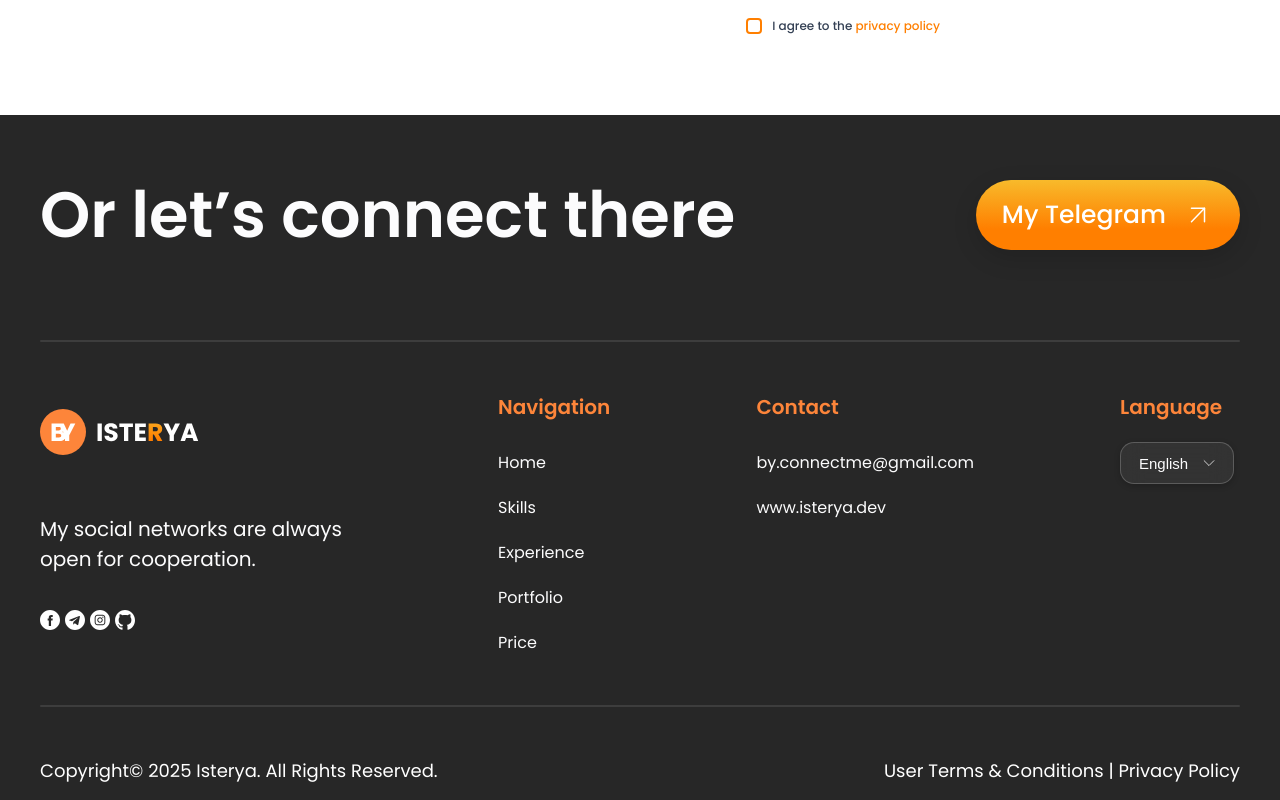
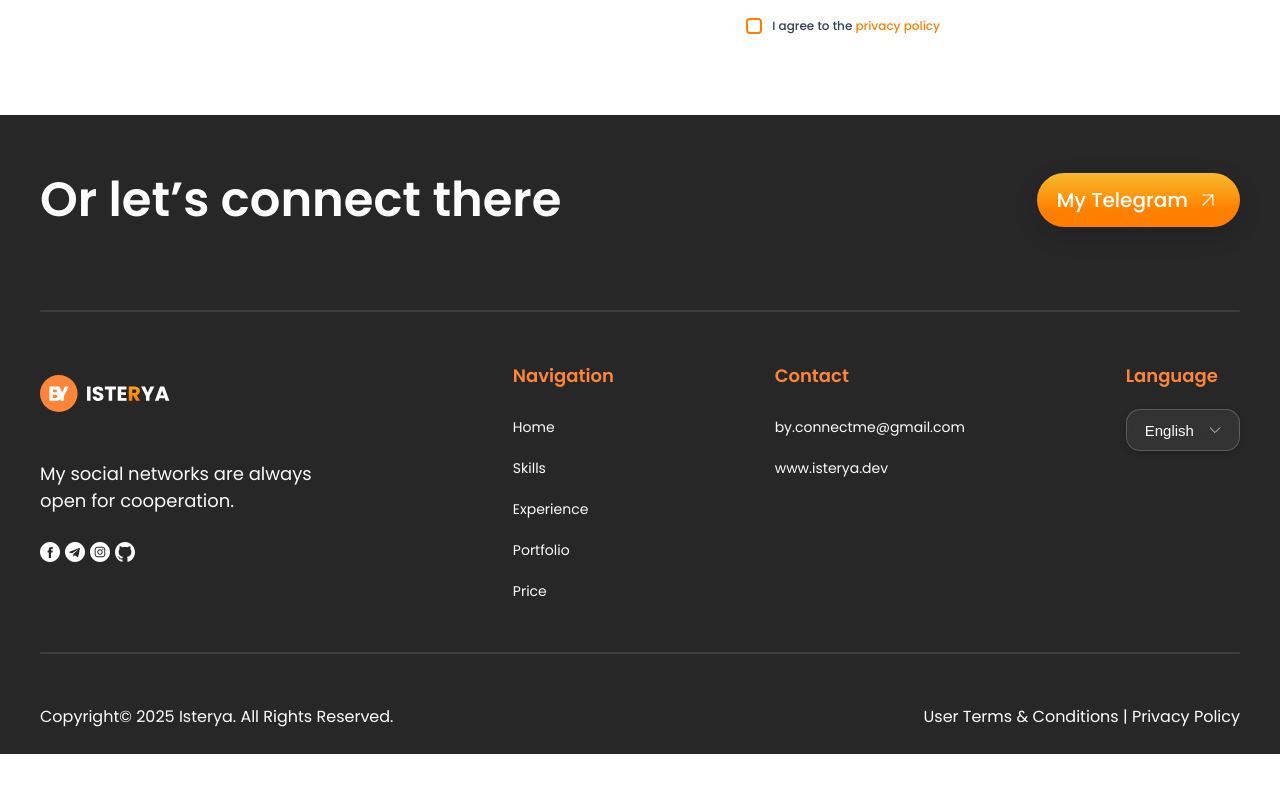
Before and after one commit to Isterya/my-portfolio, a React (Vite) app: page / in a window 1280 px wide. Shown: the part 5493-6293 px from the top of the page. After the commit the page ends 6247 px from the top, so only its background shows below. Built offline with nearby package versions, Linux system fonts and the light colour scheme.

Commit message:
style: adapt Footer to xl screen width

```diff
--- a/src/components/footer/footer.scss
+++ b/src/components/footer/footer.scss
@@ -9,11 +9,20 @@
     align-items: center;
     justify-content: space-between;
 
+    @include respond(xl) {
+      height: 120px;
+    }
+
     &__header {
       font-weight: 600;
       font-size: 64px;
       line-height: 96px;
       color: #fcfcfd;
+
+      @include respond(xl) {
+        font-size: 48px;
+        line-height: 72px;
+      }
     }
 
     &__link {
@@ -31,6 +40,12 @@
       color: #fff;
       text-decoration: none;
 
+      @include respond(xl) {
+        padding: 12px 20px;
+        font-size: 20px;
+        gap: 8px;
+      }
+
       &:hover {
         transform: translateY(-3px);
         box-shadow: 0 12px 30px rgb(0 0 0 / 25%);
@@ -43,6 +58,10 @@
       img {
         max-width: 32px;
         transition: transform 0.3s ease;
+
+        @include respond(xl) {
+          max-width: 24px;
+        }
       }
     }
   }
@@ -51,6 +70,10 @@
     display: flex;
     justify-content: space-between;
     min-height: 258px;
+
+    @include respond(xl) {
+      min-height: 220px;
+    }
   }
 
   &-social {
@@ -59,14 +82,26 @@
     flex-direction: column;
     gap: 36px;
 
+    @include respond(xl) {
+      gap: 28px;
+    }
+
     &__logo {
       display: flex;
       align-items: center;
       height: 86px;
 
+      @include respond(xl) {
+        height: 70px;
+      }
+
       a {
         img {
           max-width: 159px;
+
+          @include respond(xl) {
+            max-width: 130px;
+          }
         }
       }
     }
@@ -75,6 +110,10 @@
       font-weight: 400;
       font-size: 20px;
       color: #fcfcfd;
+
+      @include respond(xl) {
+        font-size: 18px;
+      }
     }
 
     &__links {
@@ -86,6 +125,10 @@
     &__item {
       max-width: 25px;
       transition: transform 0.3s ease;
+
+      @include respond(xl) {
+        max-width: 20px;
+      }
 
       &:hover {
         transform: translateY(-2px);
@@ -108,6 +151,10 @@
       color: #fcfcfd;
       transition: color 0.3s ease;
 
+      @include respond(xl) {
+        font-size: 14px;
+      }
+
       &:hover {
         color: #fd853a;
       }
@@ -129,6 +176,10 @@
       color: #fcfcfd;
       transition: color 0.3s ease;
 
+      @include respond(xl) {
+        font-size: 14px;
+      }
+
       &:hover {
         color: #fd853a;
       }
@@ -141,6 +192,10 @@
     justify-content: flex-start;
     gap: 20px;
     min-width: 120px;
+
+    @include respond(xl) {
+      min-width: 100px;
+    }
   }
 
   &-rights {
@@ -151,6 +206,10 @@
       font-weight: 400;
       font-size: 18px;
       color: #fff;
+
+      @include respond(xl) {
+        font-size: 16px;
+      }
 
       a {
         transition: color 0.3s ease;
@@ -166,6 +225,10 @@
     font-weight: 600;
     font-size: 20px;
     color: #fd853a;
+
+    @include respond(xl) {
+      font-size: 18px;
+    }
   }
 
   &-divider {
```
